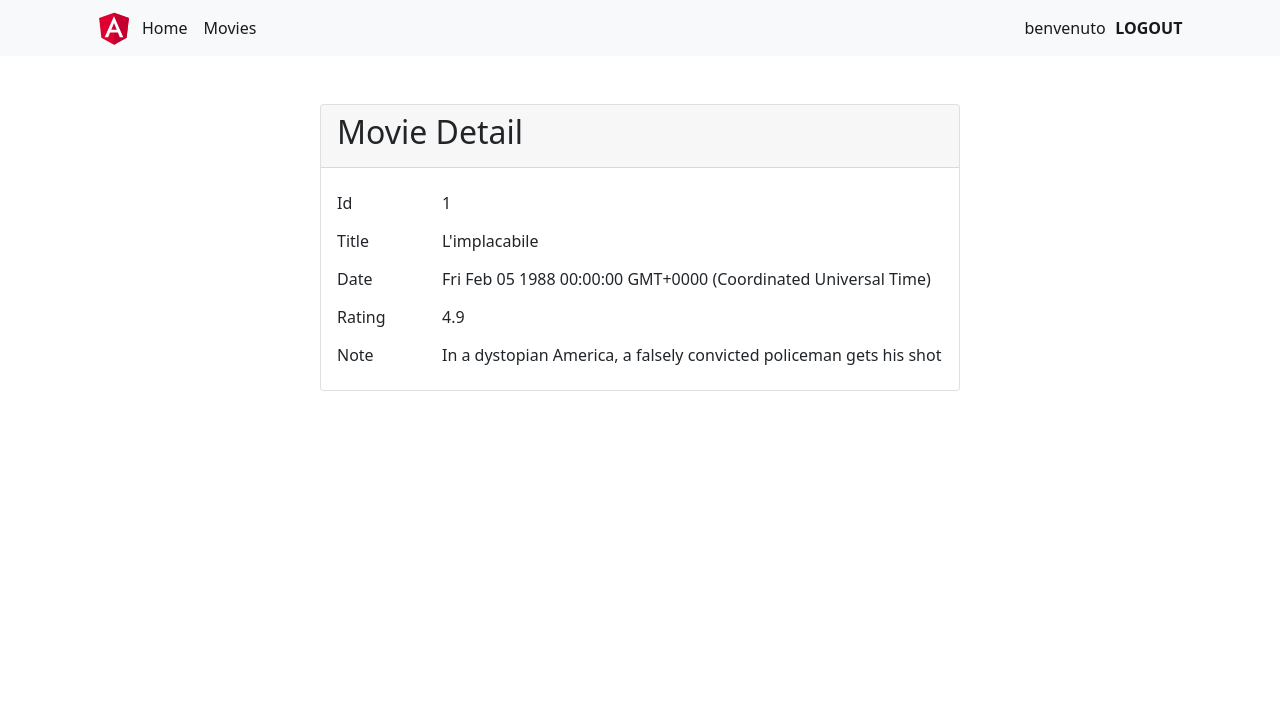
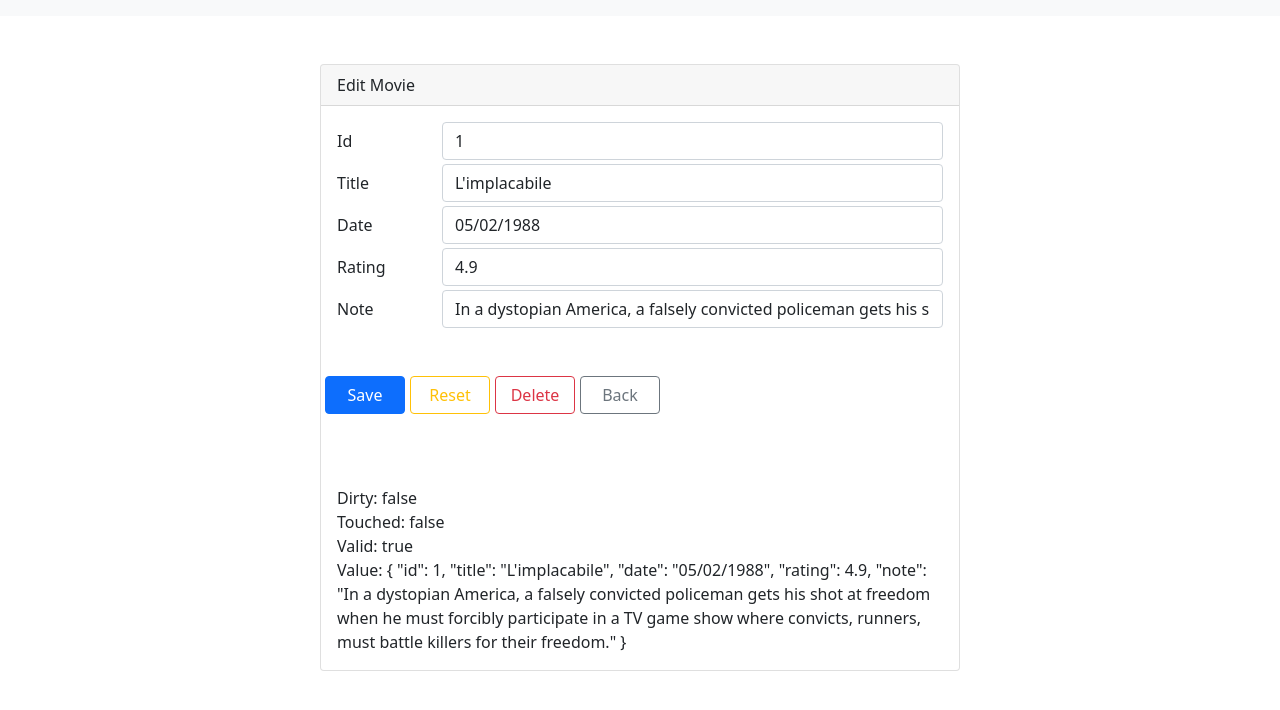
Before and after one commit to mattiaguerrera/angular-base-course, an Angular app: page /movie-detail/1 in a window 1280 px wide. Shown: the top 710 px of the page. Built offline with nearby package versions, Linux system fonts and the light colour scheme.

Commit message:
edit detail

```diff
--- a/src/app/app.component.html
+++ b/src/app/app.component.html
@@ -1,7 +1,7 @@
 <!-- Toolbar -->
 <nav class="navbar navbar-expand-lg navbar-light bg-light">
   <div class="container">
-    <div class="container-fluid">
+    <div class="container-fluid" *ngIf="loginService.isLogged">
       <ul class="navbar-nav me-auto mb-2 mb-lg-0">
         <li class="nav-item">
           <img width="40" alt="Angular Logo"
--- a/src/app/movie/components/movie-detail/movie-detail.component.html
+++ b/src/app/movie/components/movie-detail/movie-detail.component.html
@@ -1,44 +1,74 @@
 <div class="card mt-5" style="width: 40rem; margin: 0 auto;">
     <div class="card-header">
+        <div *ngIf="newMovie == true; else elseBlock">
             <h2>{{pageTitle}}</h2>
         </div>
+        <ng-template #elseBlock>Edit Movie</ng-template>
+    </div>
     <div class="card-body">
+        <form (ngSubmit)="onSubmit()" #movieForm="ngForm">
             <div *ngIf="movie">
                 <div class="form-group row">
                     <label for="movieId" class="col-sm-2 col-form-label">Id</label>
                     <div class="col-sm-10">
-                    <input type="text" readonly class="form-control-plaintext" id="movieId"
-                        [(ngModel)]="movie!.id">
+                        <input type="text" class="form-control" id="movieId" #id="ngModel" #ctrl_id
+                            [(ngModel)]="movie!.id" name="id">
                     </div>
                 </div>
-            <div class="form-group row">
+                <div class="form-group row mt-1">
                     <label for="movieTitle" class="col-sm-2 col-form-label">Title</label>
                     <div class="col-sm-10">
-                    <input type="text" readonly class="form-control-plaintext" id="movieTitle"
-                        [(ngModel)]="movie!.title">
+                        <input type="text" class="form-control" id="movieTitle" #title="ngModel" #ctrl_title
+                            [(ngModel)]="movie!.title" name="title">
                     </div>
                 </div>
-            <div class="form-group row">
+                <div class="form-group row mt-1">
                     <label for="movieDate" class="col-sm-2 col-form-label">Date</label>
                     <div class="col-sm-10">
-                    <input type="text" readonly class="form-control-plaintext" id="movieDate"
-                        [(ngModel)]="movie!.date">
+                        <input type="text" class="form-control" id="movieDate" #date="ngModel" #ctrl_date
+                            [(ngModel)]="movieDate" name="date"
+                            pattern="^(0[1-9]|1[0-2])\/(0[1-9]|1\d|2\d|3[01])\/(19|20)\d{2}$" >
                     </div>
                 </div>
-            <div class="form-group row">
+                <div class="form-group row mt-1">
                     <label for="movieRating" class="col-sm-2 col-form-label">Rating</label>
                     <div class="col-sm-10">
-                    <input type="text" readonly class="form-control-plaintext" id="movieRating"
-                        [(ngModel)]="movie!.rating">
+                        <input type="text" class="form-control" id="movieRating" #rating="ngModel"
+                            #ctrl_rating [(ngModel)]="movie!.rating" name="rating">
                     </div>
                 </div>
-            <div class="form-group row">
+                <div class="form-group row mt-1">
                     <label for="movieNote" class="col-sm-2 col-form-label">Note</label>
                     <div class="col-sm-10">
-                    <input type="text" readonly class="form-control-plaintext" id="movieNote"
-                        [(ngModel)]="movie!.note">
+                        <input type="text" class="form-control" id="movieNote" #note="ngModel" #ctrl_note
+                            [(ngModel)]="movie!.note" name="note">
+                    </div>
+                </div>
+                <div class="form-group row mt-5">
+                    <button class="btn btn-primary mr-3" style="width:80px; margin-right: 5px;" type="submit"
+                        title="Save movie" [disabled]="!movieForm.valid">
+                        Save
+                    </button>
+                    <button class="btn btn-outline-warning" style="width:80px; margin-right: 5px;" type="button" title="Reset form"
+                        (click)="resetForm()">
+                        Reset
+                    </button>
+                    <button class="btn btn-outline-danger" style="width:80px; margin-right: 5px;" type="button"
+                        title="Delete movie" (click)="deleteMovie()" [hidden]="movie!.id === 0">
+                        Delete
+                    </button>
+                    <button class="btn btn-outline-secondary mr-3" style="width:80px; margin-right: 5px;" type="button"
+                        title="Goto Movie Catalog" [routerLink]="['/movie-catalog']">
+                        Back
+                    </button>
+                </div>
+            </div>
+        </form>
+        <div class=" mt-5">
+            <br>Dirty: {{ movieForm.dirty }}
+            <br>Touched: {{ movieForm.touched }}
+            <br>Valid: {{ movieForm.valid }}
+            <br>Value: {{ movieForm.value | json }}
         </div>
     </div>
 </div>
-    </div>
-</div>
--- a/src/app/movie/components/movie-detail/movie-detail.component.ts
+++ b/src/app/movie/components/movie-detail/movie-detail.component.ts
@@ -1,4 +1,6 @@
-import { Component, OnInit } from '@angular/core';
+import { DatePipe } from '@angular/common';
+import { Component, OnInit, ViewChild } from '@angular/core';
+import { NgForm } from '@angular/forms';
 import { ActivatedRoute, Router } from '@angular/router';
 import { dummyMovies } from '../../models/dummy-movie';
 import { Movie } from '../../models/movie';
@@ -6,22 +8,86 @@ import { Movie } from '../../models/movie';
 @Component({
   selector: 'app-movie-detail',
   templateUrl: './movie-detail.component.html',
-  styleUrls: ['./movie-detail.component.css']
+  styleUrls: ['./movie-detail.component.css'],
+  providers: [DatePipe]
 })
 export class MovieDetailComponent implements OnInit {
 
   pageTitle:string = 'Movie Detail';
   movie: Movie | undefined;
   movieList: Movie[] = dummyMovies;
+  newMovie: boolean = false;
+  movieDate: string | undefined;
+
+  @ViewChild("movieForm") private movieForm: NgForm | undefined;
 
   constructor(private route: ActivatedRoute,
-              private router: Router) { }
+              private router: Router,
+              private datePipe: DatePipe ) { }
 
   ngOnInit(): void {
     const id = +this.route.snapshot.params['id'];
     if(id !== undefined) {
       this.movie = dummyMovies.filter(m => m.id === id)[0];
+      this.movieDate = this.datePipe.transform(this.movie.date, 'dd/MM/yyyy')!;
+
     }
   }
 
+  onSubmit() {
+    console.log(this.movieForm);
+  }
+
+
+  // saveMovie() {
+  //   if (this.movieForm.valid) {
+  //     if (this.movieForm.dirty) {
+  //       const m = { ...this.movie, ...this.movieForm.value }; //override movie fields with values of form edited
+
+  //       if (m.id === 0) {
+  //         this.movieService.createMovie(m)
+  //           .subscribe({
+  //             next: x => {
+  //               console.log(x);
+  //               return this.onSaveComplete();
+  //             },
+  //             error: err => this.errorMessage = err
+  //           });
+  //       } else {
+  //         this.movieService.updateMovie(m)
+  //           .subscribe({
+  //             next: () => this.onSaveComplete(),
+  //             error: err => this.notifyService.showWarning('Error Updating Movie', err)
+  //           });
+  //       }
+
+  //     }
+  //   } else {
+  //     this.notifyService.showWarning('', 'Please correct the validation errors');
+  //   }
+  // }
+
+  deleteMovie(): void {
+    if (this.movie?.id === 0) {
+      // Don't delete, it was never saved.
+      this.onSaveComplete();
+    } else if (this.movie!.id) {
+      if (confirm(`Really delete the movie: ${this.movie!.title}?`)) {
+          setTimeout(() => alert('Movie deleted!') , 1000);
+          setTimeout(() => this.router.navigate(['/movie-catalog']) , 1000);
+      }
+    }
+  }
+
+  resetForm() {
+    this.movieForm!.reset();
+    alert('Form Reset');
+  }
+
+  onSaveComplete(): void {
+    setTimeout(() => alert('Movie saved!') , 1000);
+    this.movieForm!.reset();
+    this.router.navigate(['/movie-catalog']);
+  }
+
 }
```
Lines whose indentation alone changed are shown as unchanged.
